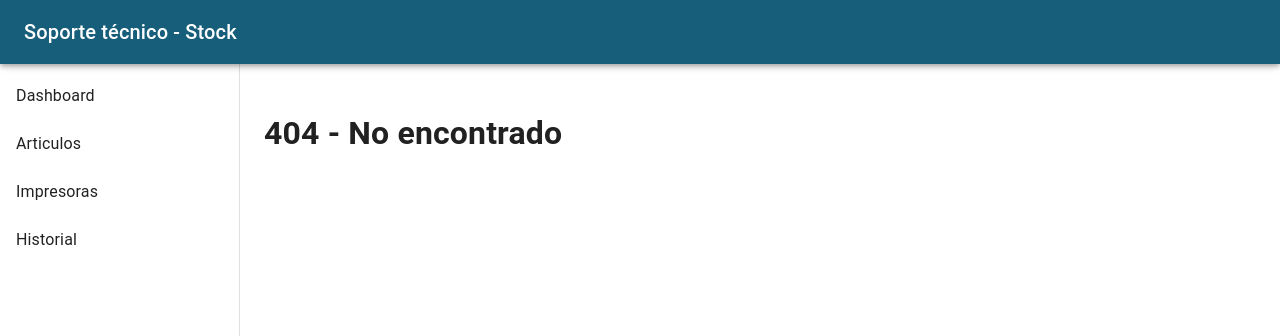
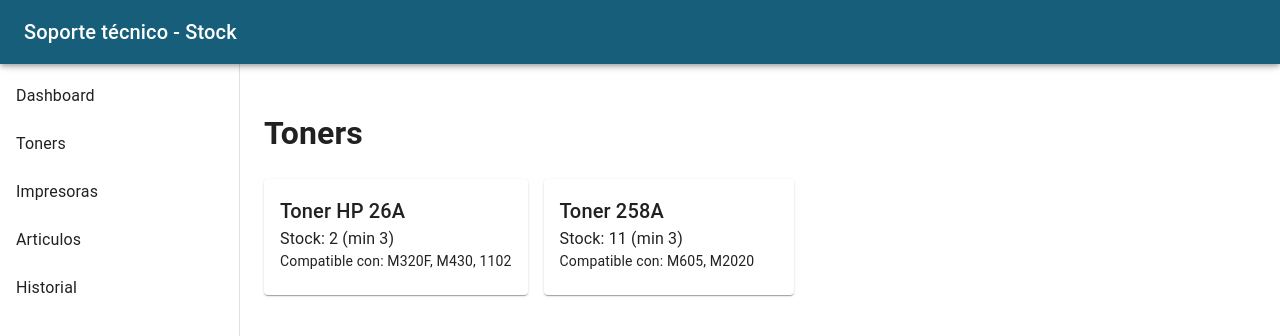
Before and after one commit to marcos-delvalle/sistema-stock, a React (Vite) app: page /toners in a window 1280 px wide. Before the commit this address had no page. Shown: the top 336 px of the page. Built offline with nearby package versions, Linux system fonts and the light colour scheme.

Commit message:
create pantalla toners

```diff
--- a/src/App.jsx
+++ b/src/App.jsx
@@ -4,6 +4,7 @@ import Articulos from './pages/Articulos'
 import Dashboard from './pages/Dashboard'
 import Historial from "./pages/Historial"
 import Impresoras from "./pages/Impresoras"
+import Toners from "./pages/Toners"
 import { articulos, movimientos } from "./data/mockData"
 import { impresoras, compatibilidades } from "./data/mockData"
 import { useState } from "react"
@@ -18,8 +19,9 @@ function App() {
 
   const menuItems = [
     {texto: 'Dashboard', ruta: '/'},
-    {texto: 'Articulos', ruta: '/articulos'},
+    {texto: 'Toners', ruta: '/toners'},
     {texto: 'Impresoras', ruta: '/impresoras'},
+    {texto: 'Articulos', ruta: '/articulos'}  ,
     {texto: 'Historial', ruta: '/historial'}
   ]
 
@@ -47,6 +49,7 @@ function App() {
           <main style={{flexGrow:1, padding:24, marginTop:64}}>
             <Routes>
               <Route path="/" element={<Dashboard articulos= {articulosState}/>}/>
+              <Route path="/toners" element={<Toners articulos={articulosState} impresoras={impresorasState} compatibilidades={compatibilidades}/>}/>
               <Route path="/impresoras" element={<Impresoras impresoras={impresorasState} articulos={articulosState} compatibilidades={compatibilidades}/>}/>
               <Route path="/articulos" element={<Articulos articulos={articulosState}
               setArticulos= {setArticulosState}/>}/>
--- a/src/pages/Dashboard.jsx
+++ b/src/pages/Dashboard.jsx
@@ -1,4 +1,4 @@
-import { Card, CardContent, Typography, Box, List, ListItem, ListItemText, Chip } from '@mui/material'
+import { Card, CardContent, Typography, Box, List, ListItem, ListItemText, Chip, Paper } from '@mui/material'
 import {articulos, movimientos} from '../data/mockData'
 
 function Dashboard({articulos}) {
@@ -33,7 +33,7 @@ function Dashboard({articulos}) {
                 </CardContent>
             </Card>
         </Box>
-
+        <Box sx={{padding:'1em'}}component={Paper}>
             <h2>Alertas de stock bajo</h2>
             {bajoStock.length === 0 ? (
                 <p>Todo en orden 👌</p>
@@ -47,7 +47,7 @@ function Dashboard({articulos}) {
                     ))}
                 </List>
             )}
-
+        </Box>
         </>
     )
 }
--- a/src/pages/Impresoras.jsx
+++ b/src/pages/Impresoras.jsx
@@ -25,7 +25,7 @@ function Impresoras({impresoras, articulos, compatibilidades}){
                                 {compatibilidades
                                 .filter((c) => c.impresora_id === imp.id)
                                 .map((c) => articulos.find((a) => a.id === c.articulo_id)?.nombre)
-                                .join(', ') || 'Sin compatibles'}
+                                .map((c) => <Chip label={c}></Chip>) || 'Sin compatibles'}
                             </TableCell>
                             <TableCell>{imp.tipo}</TableCell>
                             <TableCell>{imp.ubicacion}</TableCell>
--- /dev/null
+++ b/src/pages/Toners.jsx
@@ -0,0 +1,42 @@
+import {Card, CardContent, Box, Paper, Chip, Typography} from '@mui/material'
+
+function Toners({articulos, impresoras, compatibilidades}) {
+
+    const toners = articulos.filter((a) => a.categoria_id === 1)
+
+    return (
+        <>
+        <h1>Toners</h1>
+        <Box sx={{display:'flex', flexWrap:'wrap', gap:2}}>
+            {toners.map((t) => {
+                const compatibles = compatibilidades
+                .filter((c) => c.articulo_id === t.id)
+                .map((c) => impresoras.find((i) => i.id === c.impresora_id)?.modelo)
+                .join(', ')
+            return (
+                <Card key={t.id} sx={{minWidth: 250}}>
+                    <CardContent>
+                        <Typography variant='h6'>{t.nombre}</Typography>
+                        <Typography>Stock: {t.stock_actual} (min {t.stock_minimo})</Typography>
+                        <Typography variant='body2'>Compatible con: {compatibles || "Ninguna"}</Typography>
+                    </CardContent>
+                </Card>
+            )
+        })}
+        </Box>
+        </>
+ )
+}
+export default Toners
+{/* {compatibilidades
+    .filter((c) => c.articulo_id === t.id)
+    .map((c) => impresoras.find((i) => i.id === c.impresora_id)?.modelo)
+    .join(', ')
+}
+<Card>
+    <CardContent>
+        <Typography variant="h6">{t.nombre}</Typography>
+        <Typography>Stock: {t.stock_actual} (min{t.stock_minimo})</Typography>
+        <Typography variant="body2">Compatible con: {compatibles}</Typography>
+    </CardContent>
+</Card> */}
```
Lines whose indentation alone changed are shown as unchanged.
